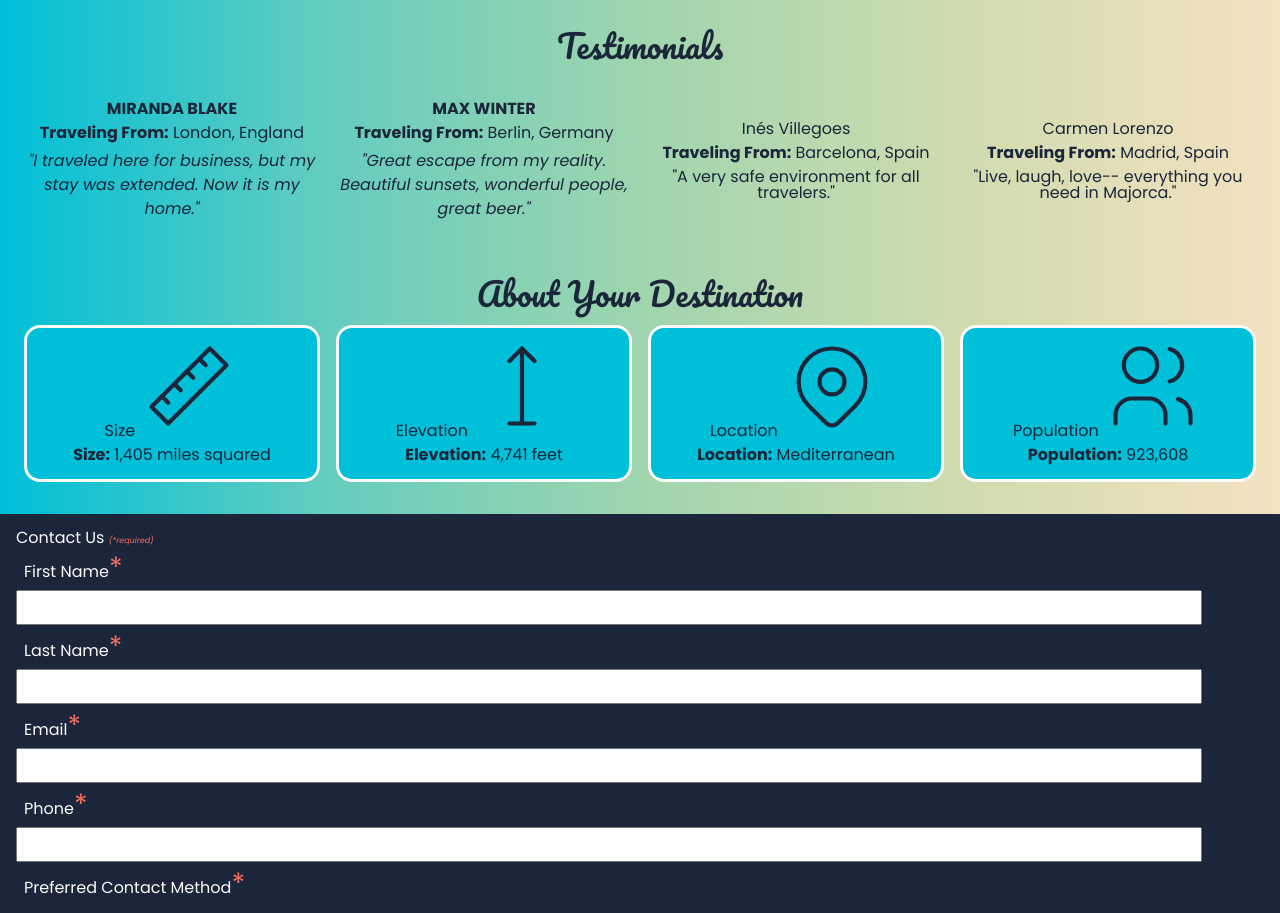
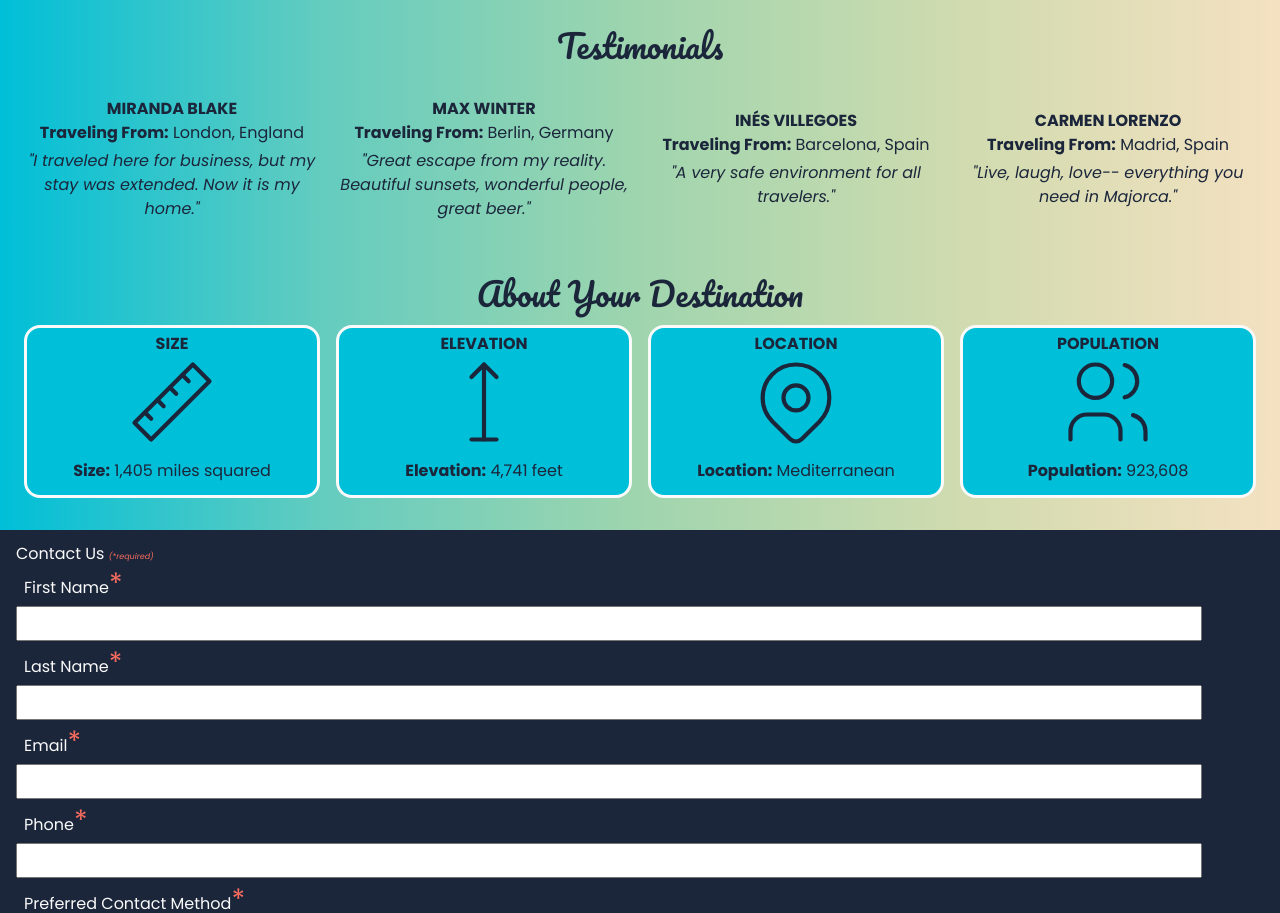
Before and after one commit to KMurr15/wonderlust, a plain HTML site: page index.html in a window 1280 px wide. Shown: the part 1048-1961 px from the top of the page. Drawn offline with Linux system fonts and the light colour scheme.

Commit message:
Semantic changes

```diff
--- a/index.html
+++ b/index.html
@@ -135,12 +135,12 @@
                         images/ines-villegoes-L.png 1280w
                     -->
                     <div>
-                        Inés Villegoes
+                        <h4>Inés Villegoes</h4>
                         <dl>
                             <dt>Traveling From:</dt>
                             <dd>Barcelona, Spain</dd>
                         </dl>
-                        "A very safe environment for all travelers."
+                        <p><q>"A very safe environment for all travelers."</q></p>
                     </div>
                 </section>
 
@@ -151,13 +151,13 @@
                         images/carmen-lorenzo-M.png 920w
                         images/carmen-lorenzo-L.png 1280w
                     -->
-                        <div>
-                        Carmen Lorenzo
+                    <div>
+                        <h4>Carmen Lorenzo</h4>
                         <dl>
                             <dt>Traveling From:</dt>
                             <dd>Madrid, Spain</dd>
                         </dl>
-                        "Live, laugh, love-- everything you need in Majorca."
+                        <p><q>"Live, laugh, love-- everything you need in Majorca."</q></p>
                     </div>
                 </section>
             </section>
@@ -165,7 +165,7 @@
             <section id="about-your-destination">
                 <h3>About Your Destination</h3>
                 <section>
-                    Size
+                    <h4>Size</h4>
                     <svg xmlns="http://www.w3.org/2000/svg" class="icon icon-tabler icon-tabler-ruler-2" width="100" height="100" viewBox="0 0 24 24" stroke-width="1" stroke="#1B263B" fill="none" stroke-linecap="round" stroke-linejoin="round">
                         <path stroke="none" d="M0 0h24v24H0z" fill="none"/>
                         <path d="M17 3l4 4l-14 14l-4 -4z" />
@@ -174,38 +174,44 @@
                         <path d="M10 13l-1.5 -1.5" />
                         <path d="M7 16l-1.5 -1.5" />
                     </svg>
+
                     <dl>
                         <dt>Size:</dt>
                         <dd>1,405 miles squared</dd>
                     </dl>
                 </section>
+
                 <section>
-                    Elevation
+                    <h4>Elevation</h4>
                     <svg xmlns="http://www.w3.org/2000/svg" class="icon icon-tabler icon-tabler-arrow-top-bar" width="100" height="100" viewBox="0 0 24 24" stroke-width="1" stroke="#1B263B" fill="none" stroke-linecap="round" stroke-linejoin="round">
                         <path stroke="none" d="M0 0h24v24H0z" fill="none"/>
                         <line x1="12" y1="21" x2="12" y2="3" />
                         <path d="M15 6l-3 -3l-3 3" />
                         <line x1="9" y1="21" x2="15" y2="21" />
                     </svg>
+
                     <dl>
                         <dt>Elevation:</dt>
                         <dd>4,741 feet</dd>
                     </dl>
                 </section>
+
                 <section>
-                    Location
+                    <h4>Location</h4>
                     <svg xmlns="http://www.w3.org/2000/svg" class="icon icon-tabler icon-tabler-map-pin" width="100" height="100" viewBox="0 0 24 24" stroke-width="1" stroke="#1B263B" fill="none" stroke-linecap="round" stroke-linejoin="round">
                         <path stroke="none" d="M0 0h24v24H0z" fill="none"/>
                         <circle cx="12" cy="11" r="3" />
                         <path d="M17.657 16.657l-4.243 4.243a2 2 0 0 1 -2.827 0l-4.244 -4.243a8 8 0 1 1 11.314 0z" />
                     </svg>
+
                     <dl>
                         <dt>Location:</dt>
                         <dd>Mediterranean</dd>
                     </dl>
                 </section>
+
                 <section>
-                    Population
+                    <h4>Population</h4>
                     <svg xmlns="http://www.w3.org/2000/svg" class="icon icon-tabler icon-tabler-users" width="100" height="100" viewBox="0 0 24 24" stroke-width="1" stroke="#1B263B" fill="none" stroke-linecap="round" stroke-linejoin="round">
                         <path stroke="none" d="M0 0h24v24H0z" fill="none"/>
                         <circle cx="9" cy="7" r="4" />
@@ -213,6 +219,7 @@
                         <path d="M16 3.13a4 4 0 0 1 0 7.75" />
                         <path d="M21 21v-2a4 4 0 0 0 -3 -3.85" />
                     </svg>
+
                     <dl>
                         <dt>Population:</dt>
                         <dd>923,608</dd>
@@ -221,6 +228,7 @@
             </section>
         </article>
     </main>
+
     <footer>
         <section id="contact-us">
             Contact Us <span id="required">(*required)</span>
```
